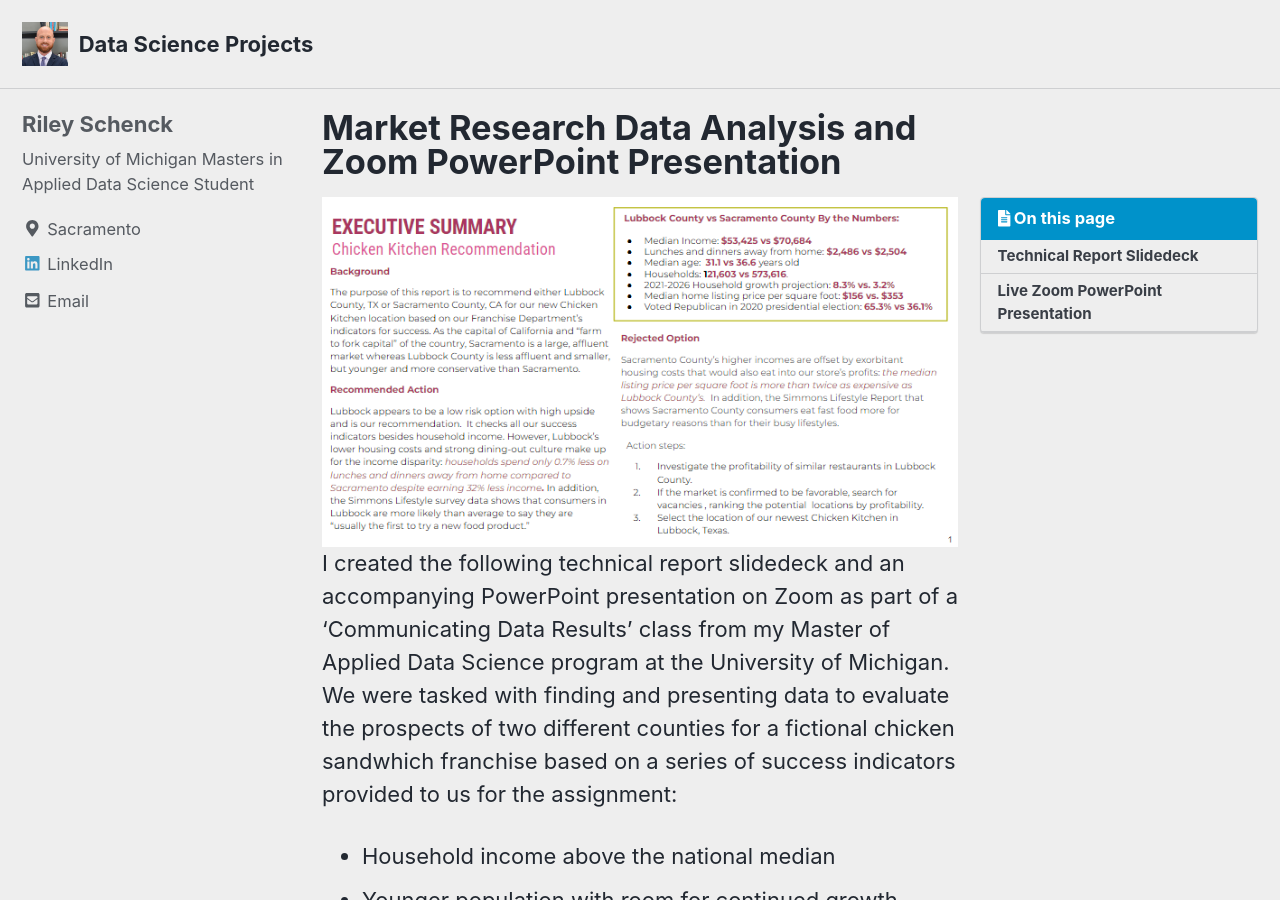
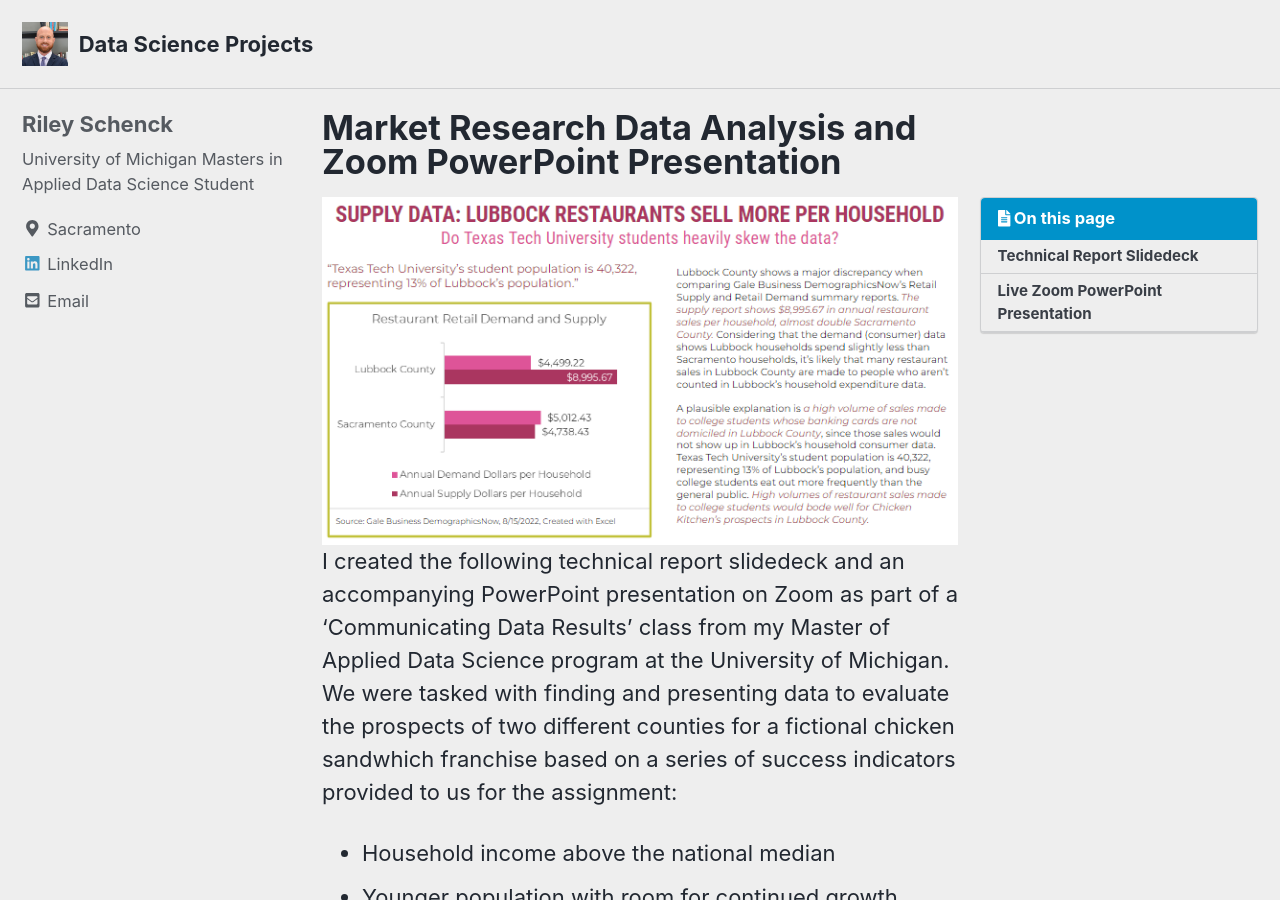
Before and after one commit to rileyschenck/website, a Jekyll site: the page built from _posts/2023-03-02-PowerPoint.md, in a window 1280 px wide and 900 px high. Built offline with Jekyll 4.4.1, drawn with Linux system fonts in a browser that asks for light colours; cached includes are drawn as plain includes; nearby versions of some CDN libraries; a script that is not in the unit is left out.

Commit message:
Update 2023-03-02-PowerPoint.md

```diff
--- a/_posts/2023-03-02-PowerPoint.md
+++ b/_posts/2023-03-02-PowerPoint.md
@@ -8,7 +8,7 @@ excerpt: "From a 'Communicating Data Results' class: Is Lubbock or Sacramento a
 toc: true
 toc_sticky: true
 ---
-![Plot1]({{ site.url }}{{ site.baseurl }}/assets/images/execsummary.png)
+![Plot1]({{ site.url }}{{ site.baseurl }}/assets/images/slide3.png)
 I created the following technical report slidedeck and an accompanying PowerPoint presentation on Zoom as part of a 'Communicating Data Results' class from my Master of Applied Data Science program at the University of Michigan. We were tasked with finding and presenting data to evaluate the prospects of two different counties for a fictional chicken sandwhich franchise based on a series of success indicators provided to us for the assignment:
 
   - Household income above the national median
```
